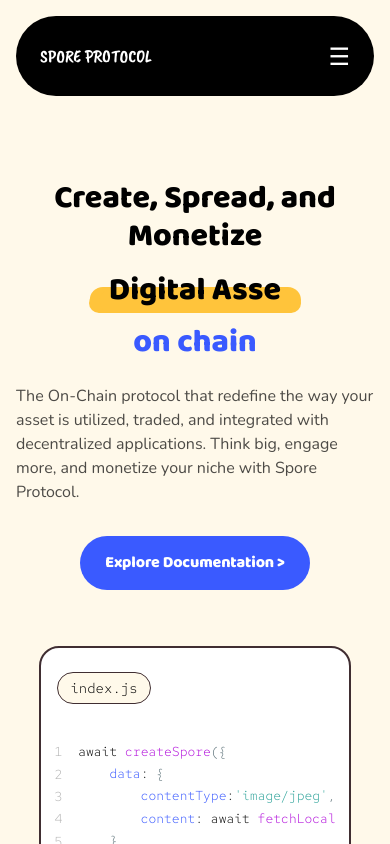
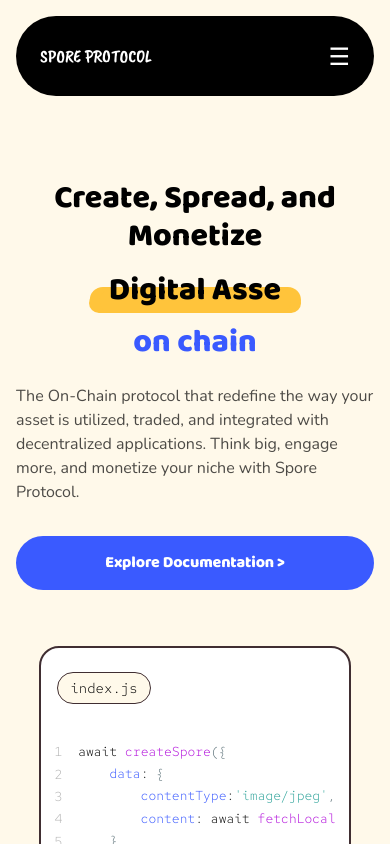
Before and after one commit to sporeprotocol/spore-site, a React (Vite) app: page / in a window 390 px wide. Shown: the top 844 px of the page. Built offline with nearby package versions, Linux system fonts and the light colour scheme.

Commit message:
hotfix 20230914

```diff
--- a/src/assets/style/global.scss
+++ b/src/assets/style/global.scss
@@ -182,4 +182,7 @@ h5 {
   h1 {
     font-size: 2rem;
   }
+  .button-ct {
+    width: 100% !important;
+  }
 }
--- a/src/components/CommonFooter/index.module.scss
+++ b/src/components/CommonFooter/index.module.scss
@@ -98,6 +98,7 @@
       background:  #FFF9EA;
 
       &:hover {
+        cursor: pointer;
         background-image: url('../../assets/img/FooterCardBg.png');
         background-size: contain;
         background-repeat: no-repeat;
@@ -177,6 +178,12 @@
 .ContactMushroom {
   position: absolute;
   right: 244px;
+}
+
+@media only screen and (max-width: 767px) and (min-width: 677px) {
+  .DocumentationCard {
+    width: 39.375rem !important;
+  }
 }
 
 @media only screen and (max-width: 1280px) and (min-width: 768px) {
--- a/src/components/SporeIntro/index.module.scss
+++ b/src/components/SporeIntro/index.module.scss
@@ -99,7 +99,7 @@
   }
   .SporeIntroWrapper {
     display: block;
-    padding: 0;
+    padding: 0 1rem;
     .SporeIntroTitle {
       width: auto;
       text-align: center;
```
